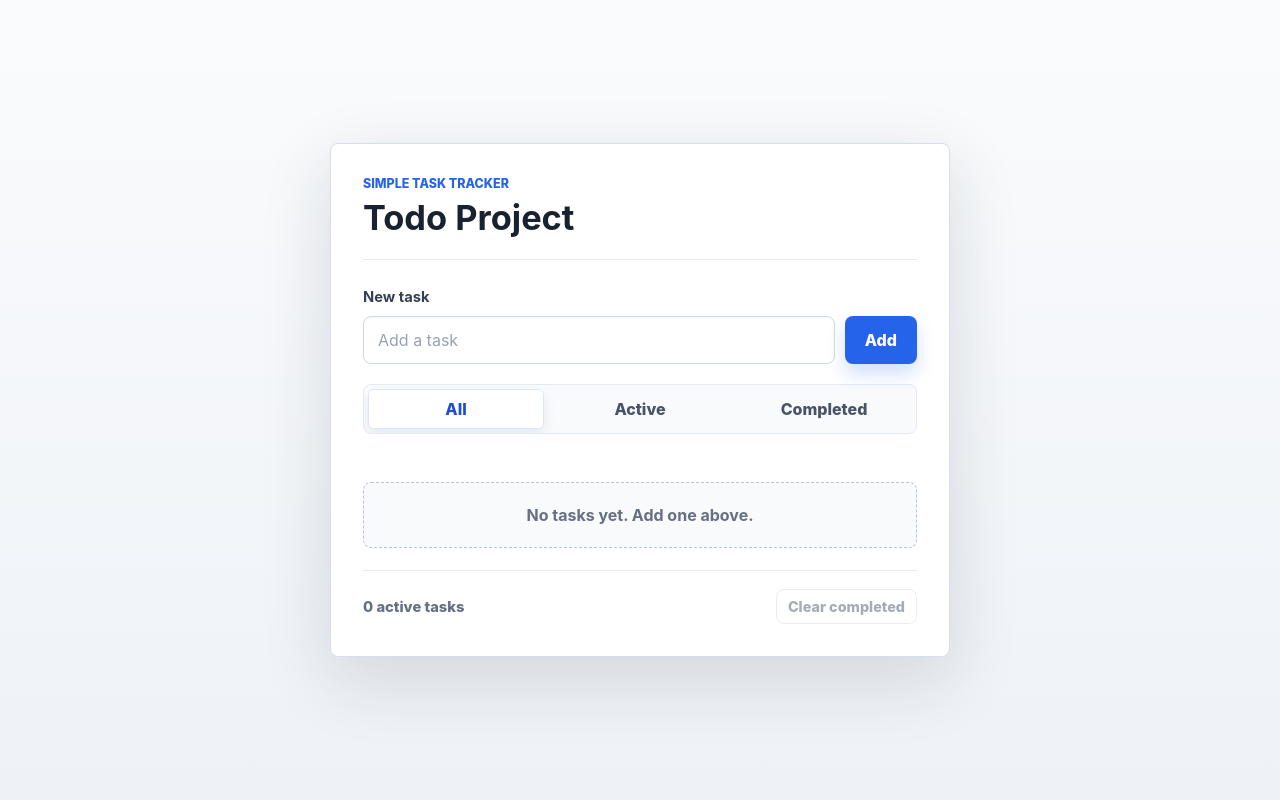
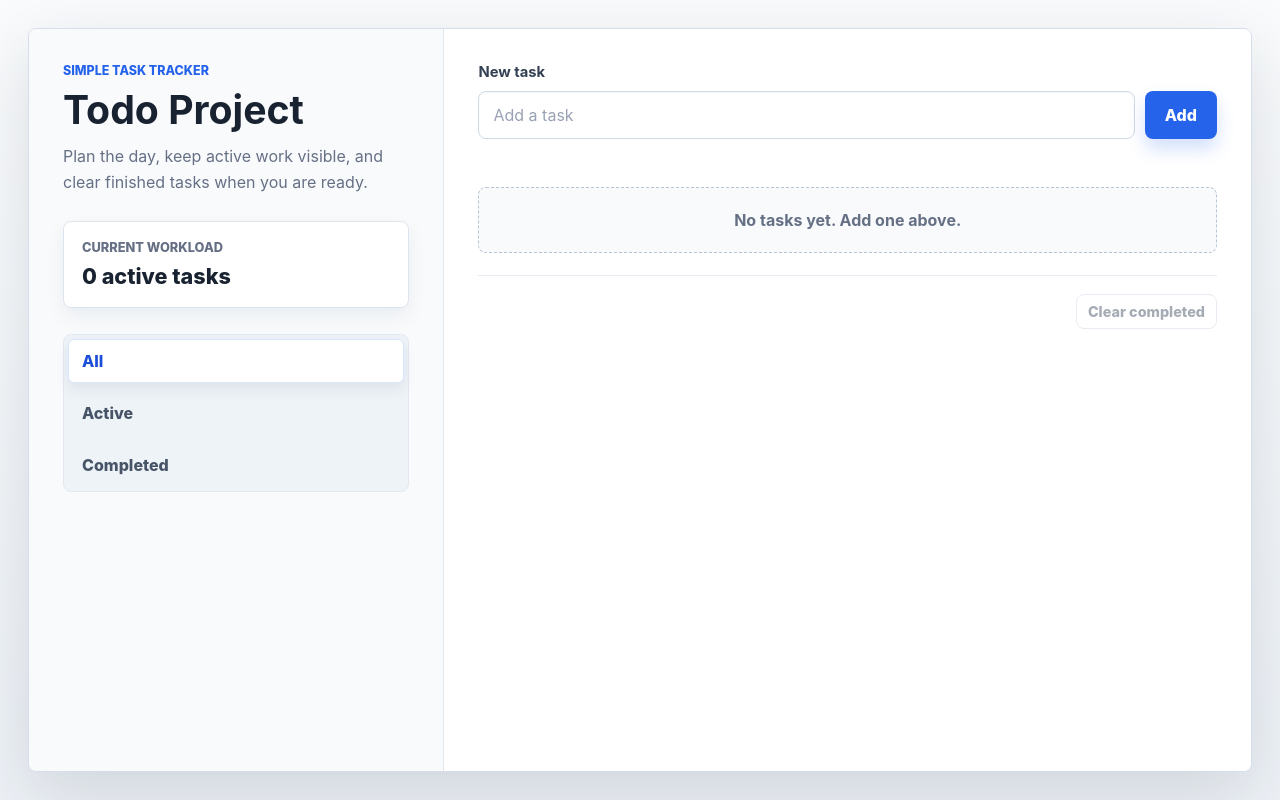
Before and after one commit to BUSISWABILIBILI/todo-list, a website with bundled scripts: page index.html in a window 1280 px wide. Built offline with nearby package versions, Linux system fonts and the light colour scheme.

Commit message:
Rework todo app into full-width split-panel layout

```diff
--- a/index.html
+++ b/index.html
@@ -8,12 +8,36 @@
   </head>
   <body>
     <main class="app">
-      <section class="todo-panel" aria-labelledby="app-title">
+      <section class="app-shell" aria-labelledby="app-title">
+        <aside class="left-panel">
         <header class="app-header">
           <p class="eyebrow">Simple task tracker</p>
           <h1 id="app-title">Todo Project</h1>
+            <p class="app-intro">
+              Plan the day, keep active work visible, and clear finished tasks
+              when you are ready.
+            </p>
         </header>
 
+          <div class="status-panel">
+            <p class="status-label">Current workload</p>
+            <p class="todo-count" id="todo-count">0 active tasks</p>
+          </div>
+
+          <div class="todo-filters" id="todo-filters" aria-label="Todo filters">
+            <button class="filter-button is-active" type="button" data-filter="all">
+              All
+            </button>
+            <button class="filter-button" type="button" data-filter="active">
+              Active
+            </button>
+            <button class="filter-button" type="button" data-filter="completed">
+              Completed
+            </button>
+          </div>
+        </aside>
+
+        <section class="right-panel" aria-label="Task workspace">
         <form class="todo-form" id="todo-form">
           <label for="todo-input">New task</label>
           <div class="todo-entry">
@@ -28,27 +52,15 @@
           </div>
         </form>
 
-        <div class="todo-filters" id="todo-filters" aria-label="Todo filters">
-          <button class="filter-button is-active" type="button" data-filter="all">
-            All
-          </button>
-          <button class="filter-button" type="button" data-filter="active">
-            Active
-          </button>
-          <button class="filter-button" type="button" data-filter="completed">
-            Completed
-          </button>
-        </div>
-
         <ul class="todo-list" id="todo-list" aria-label="Todo list"></ul>
         <p class="empty-state" id="empty-state" hidden>No tasks yet.</p>
 
         <footer class="todo-footer">
-          <p class="todo-count" id="todo-count">0 active tasks</p>
           <button class="clear-button" id="clear-completed" type="button">
             Clear completed
           </button>
         </footer>
+        </section>
       </section>
     </main>
 
--- a/public/styles.css
+++ b/public/styles.css
@@ -57,26 +57,42 @@ input:focus-visible {
 
 .app {
   min-height: 100vh;
-  display: grid;
-  place-items: center;
-  padding: 48px 18px;
+  padding: 28px;
 }
 
-.todo-panel {
-  width: min(100%, 620px);
+.app-shell {
+  width: 100%;
+  min-height: calc(100vh - 56px);
+  display: grid;
+  grid-template-columns: minmax(280px, 34%) minmax(0, 1fr);
   background: var(--panel);
   border: 1px solid var(--panel-border);
   border-radius: 8px;
-  padding: 32px;
+  overflow: hidden;
   box-shadow: var(--shadow);
+}
+
+.left-panel,
+.right-panel {
+  padding: 34px;
+}
+
+.left-panel {
+  display: grid;
+  align-content: start;
+  gap: 26px;
+  background: #f8fafc;
+  border-right: 1px solid #e1e7ef;
+}
+
+.right-panel {
+  min-width: 0;
+  background: #ffffff;
 }
 
 .app-header {
   display: grid;
-  gap: 8px;
-  margin-bottom: 28px;
-  padding-bottom: 22px;
-  border-bottom: 1px solid #e6ebf2;
+  gap: 10px;
 }
 
 .eyebrow {
@@ -91,8 +107,32 @@ input:focus-visible {
 h1 {
   margin: 0;
   color: var(--text);
-  font-size: 2.15rem;
+  font-size: 2.45rem;
   line-height: 1.12;
+}
+
+.app-intro {
+  max-width: 34rem;
+  margin: 2px 0 0;
+  color: var(--muted);
+  font-size: 1rem;
+  line-height: 1.6;
+}
+
+.status-panel {
+  border: 1px solid #dce4ee;
+  border-radius: 8px;
+  padding: 18px;
+  background: #ffffff;
+  box-shadow: 0 8px 20px rgba(24, 34, 48, 0.06);
+}
+
+.status-label {
+  margin: 0 0 8px;
+  color: var(--muted);
+  font-size: 0.8rem;
+  font-weight: 800;
+  text-transform: uppercase;
 }
 
 .todo-form {
@@ -151,25 +191,22 @@ h1 {
 }
 
 .todo-filters {
-  display: flex;
+  display: grid;
   gap: 8px;
-  margin-top: 20px;
   padding: 4px;
-  overflow-x: auto;
   border: 1px solid #e4e9f1;
   border-radius: 8px;
-  background: #f8fafc;
+  background: #eef3f8;
 }
 
 .filter-button {
-  flex: 1;
-  min-width: max-content;
   border: 1px solid transparent;
   border-radius: 6px;
-  padding: 9px 13px;
+  padding: 11px 13px;
   background: transparent;
   color: #475467;
   font-weight: 800;
+  text-align: left;
   cursor: pointer;
 }
 
@@ -190,6 +227,9 @@ h1 {
   padding: 0;
   display: grid;
   gap: 10px;
+  max-height: calc(100vh - 250px);
+  overflow: auto;
+  padding-right: 4px;
 }
 
 .todo-item {
@@ -309,7 +349,7 @@ h1 {
 .todo-footer {
   display: flex;
   align-items: center;
-  justify-content: space-between;
+  justify-content: flex-end;
   gap: 16px;
   margin-top: 22px;
   padding-top: 18px;
@@ -319,7 +359,8 @@ h1 {
 
 .todo-count {
   margin: 0;
-  font-size: 0.92rem;
+  color: var(--text);
+  font-size: 1.35rem;
   font-weight: 800;
 }
 
@@ -328,16 +369,40 @@ h1 {
   opacity: 0.48;
 }
 
-@media (max-width: 520px) {
+@media (max-width: 860px) {
   .app {
-    align-items: start;
-    padding: 22px 12px;
+    padding: 14px;
   }
 
-  .todo-panel {
-    padding: 22px;
+  .app-shell {
+    min-height: auto;
+    grid-template-columns: 1fr;
   }
 
+  .left-panel {
+    border-right: 0;
+    border-bottom: 1px solid #e1e7ef;
+  }
+
+  .left-panel,
+  .right-panel {
+    padding: 24px;
+  }
+
+  .todo-filters {
+    grid-template-columns: repeat(3, 1fr);
+  }
+
+  .filter-button {
+    text-align: center;
+  }
+
+  .todo-list {
+    max-height: none;
+  }
+}
+
+@media (max-width: 520px) {
   h1 {
     font-size: 1.85rem;
   }
@@ -348,11 +413,6 @@ h1 {
 
   .todo-entry button {
     width: 100%;
-  }
-
-  .todo-filters {
-    display: grid;
-    grid-template-columns: 1fr;
   }
 
   .todo-item {
```
Also changed, not shown: public/index.html (+26 -14 lines), README.md.
